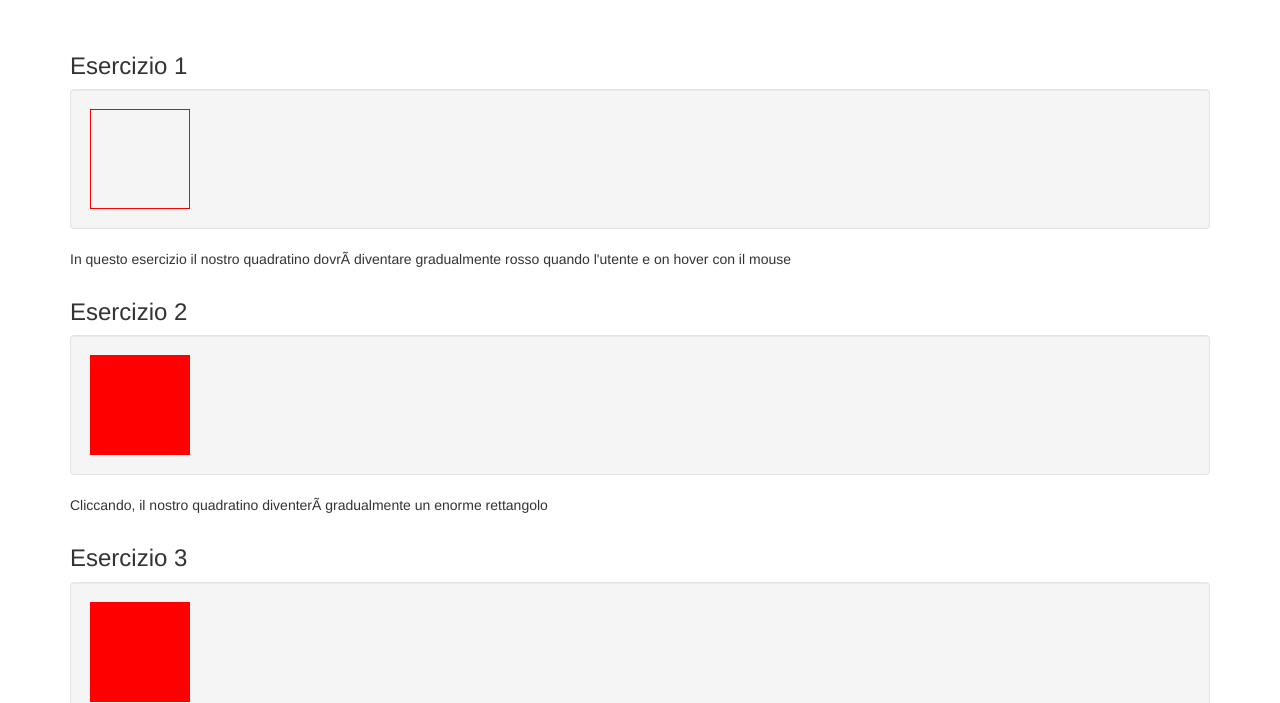
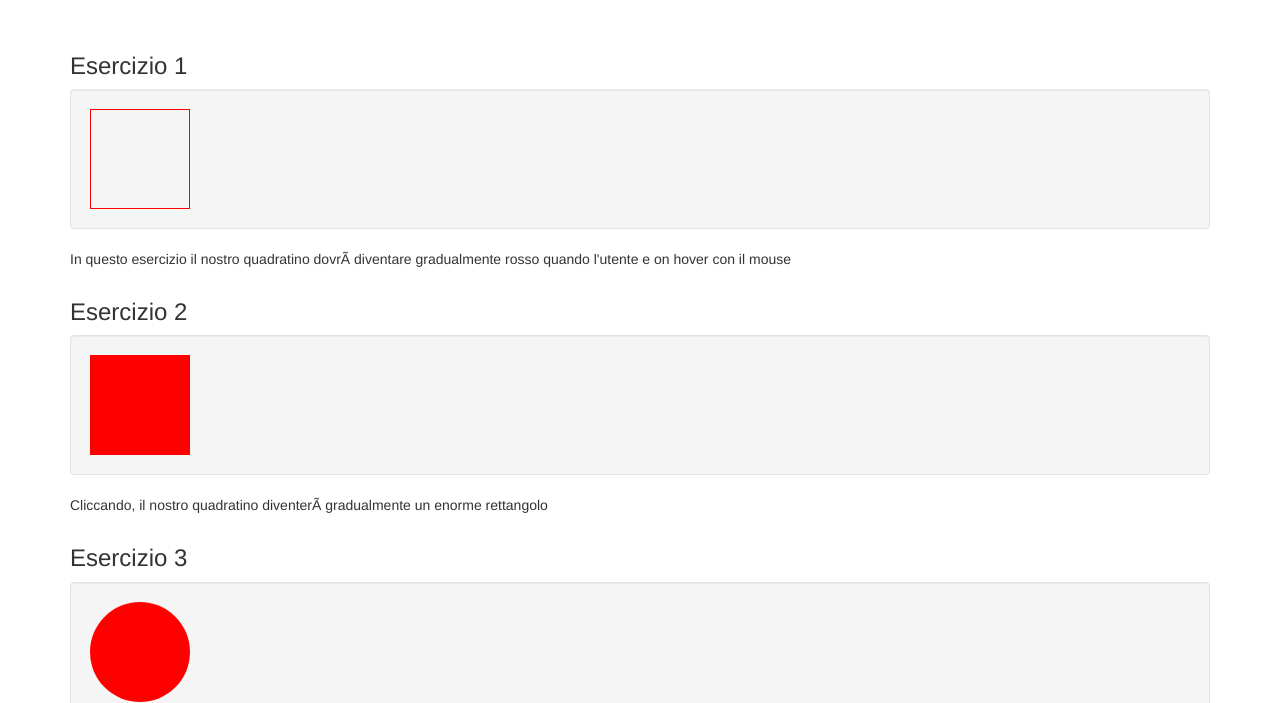
Before and after one commit to mirkodeglinnocenti/html-css-animation-filter, a plain HTML site: page index.html in a window 1280 px wide. In both pictures the pointer is over the element 140 px from the left and 748 px from the top of the page. Shown: the part 97-800 px from the top of the page. Drawn offline with nearby package versions, Linux system fonts and the light colour scheme.

Commit message:
FEAT es.3 added

```diff
--- a/app.css
+++ b/app.css
@@ -17,3 +17,13 @@
 .ex-2-square{
     transition-duration: 2s;
 }
+
+/* ESERCIZIO 3 */
+
+.ex-3-square:hover{
+    border-radius: 100%;
+}
+
+.ex-3-square{
+    transition-duration: 1s;
+}
```
